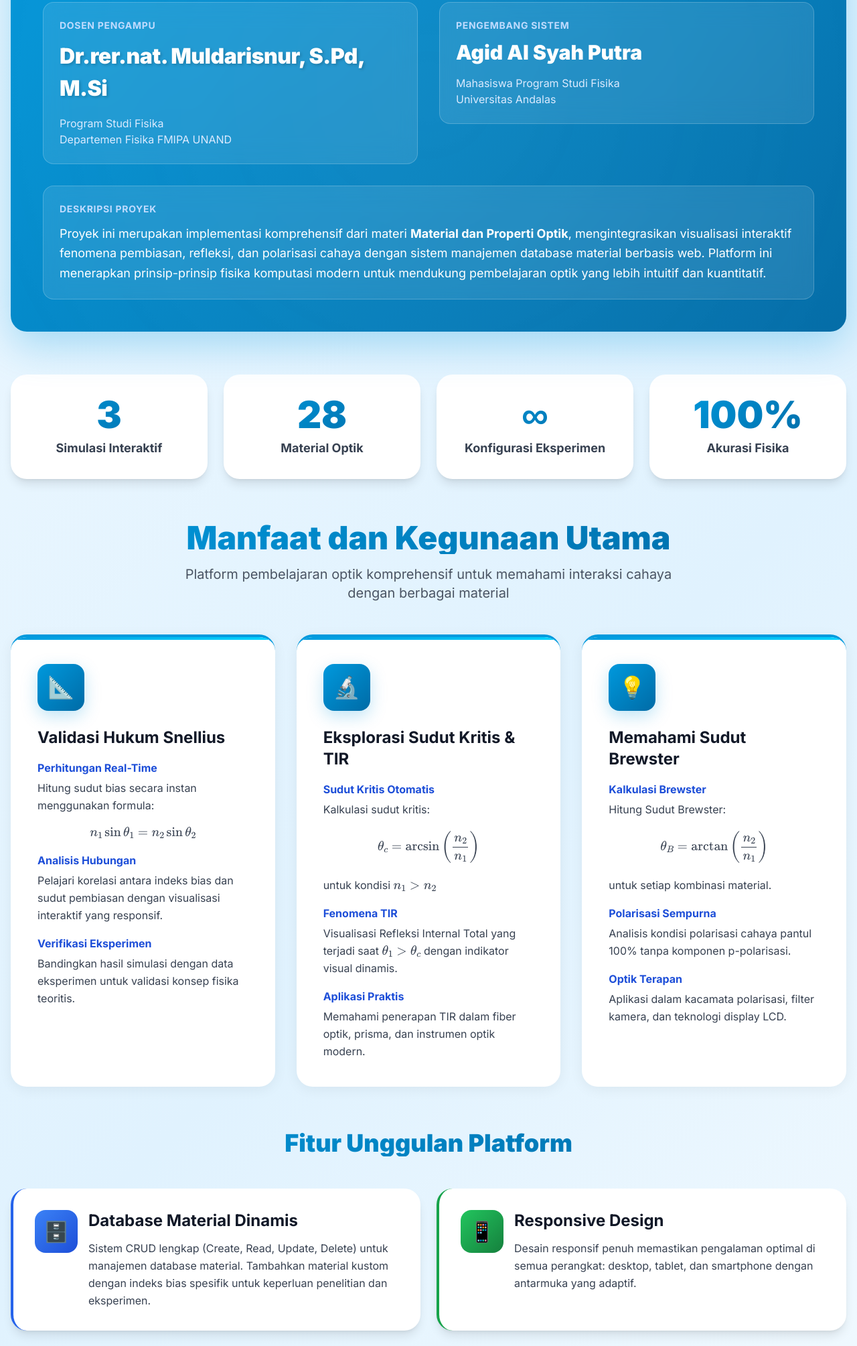
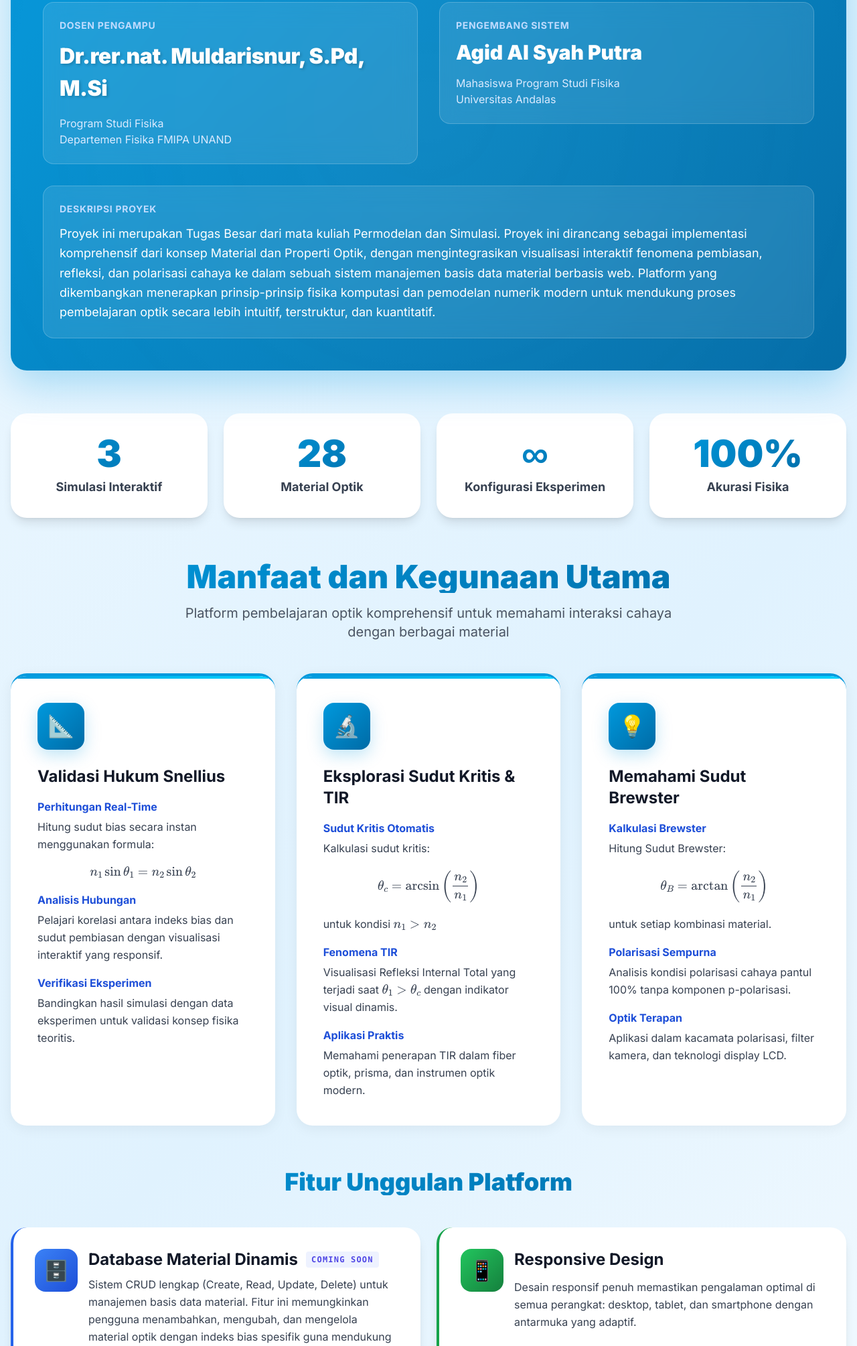
Before and after one commit to agid-prog/fisika-optik-app, a plain HTML site: page index.html in a window 1280 px wide. Shown: the part 791-2800 px from the top of the page at 67% size. Drawn offline with nearby package versions, Linux system fonts and the light colour scheme.

Commit message:
Update index.html

```diff
--- a/index.html
+++ b/index.html
@@ -262,7 +262,7 @@
                 <div class="mt-8 bg-white bg-opacity-10 backdrop-blur-lg rounded-2xl p-6 border border-white border-opacity-20">
                     <div class="text-sm font-bold text-blue-200 mb-3 tracking-wider">DESKRIPSI PROYEK</div>
                     <p class="text-white text-lg leading-relaxed">
-                        Proyek ini merupakan implementasi komprehensif dari materi <strong>Material dan Properti Optik</strong>, mengintegrasikan visualisasi interaktif fenomena pembiasan, refleksi, dan polarisasi cahaya dengan sistem manajemen database material berbasis web. Platform ini menerapkan prinsip-prinsip fisika komputasi modern untuk mendukung pembelajaran optik yang lebih intuitif dan kuantitatif.
+                        Proyek ini merupakan Tugas Besar dari mata kuliah Permodelan dan Simulasi. Proyek ini dirancang sebagai implementasi komprehensif dari konsep Material dan Properti Optik, dengan mengintegrasikan visualisasi interaktif fenomena pembiasan, refleksi, dan polarisasi cahaya ke dalam sebuah sistem manajemen basis data material berbasis web. Platform yang dikembangkan menerapkan prinsip-prinsip fisika komputasi dan pemodelan numerik modern untuk mendukung proses pembelajaran optik secara lebih intuitif, terstruktur, dan kuantitatif.
                     </p>
                 </div>
             </div>
@@ -373,16 +373,35 @@
 
         <!-- Fitur Tambahan -->
 <div class="mb-16">
-            <h2 class="text-4xl font-black gradient-text text-center mb-12">Fitur Unggulan Platform</h2>
+    <h2 class="text-4xl font-black gradient-text text-center mb-12">
+        Fitur Unggulan Platform
+    </h2>
+
     <div class="grid md:grid-cols-2 gap-6">
+
+        <!-- Fitur 1 -->
         <div class="bg-white rounded-3xl p-8 shadow-lg border-l-4 border-blue-600 card-hover">
             <div class="flex items-start space-x-4">
-                        <div class="w-16 h-16 bg-gradient-to-br from-blue-500 to-blue-700 rounded-2xl flex items-center justify-center text-white text-3xl flex-shrink-0">
+                <div class="w-16 h-16 bg-gradient-to-br from-blue-500 to-blue-700 rounded-2xl
+                            flex items-center justify-center text-white text-3xl flex-shrink-0">
                     🗄️
                 </div>
+
                 <div>
-                            <h3 class="text-2xl font-bold text-gray-900 mb-3">Database Material Dinamis</h3>
-                            <p class="text-gray-700 leading-relaxed">Sistem CRUD lengkap (Create, Read, Update, Delete) untuk manajemen database material. Tambahkan material kustom dengan indeks bias spesifik untuk keperluan penelitian dan eksperimen.</p>
+                    <h3 class="text-2xl font-bold text-gray-900 mb-2 flex items-center gap-3">
+                        Database Material Dinamis
+                        <span class="text-xs font-mono tracking-widest text-indigo-600
+                                     bg-indigo-50 px-2 py-1 rounded">
+                            COMING SOON
+                        </span>
+                    </h3>
+
+                    <p class="text-gray-700 leading-relaxed">
+                        Sistem CRUD lengkap (Create, Read, Update, Delete) untuk manajemen
+                        basis data material. Fitur ini memungkinkan pengguna menambahkan,
+                        mengubah, dan mengelola material optik dengan indeks bias spesifik
+                        guna mendukung kebutuhan penelitian dan eksperimen numerik.
+                    </p>
                 </div>
             </div>
         </div>
```
Lines whose indentation alone changed are shown as unchanged.
